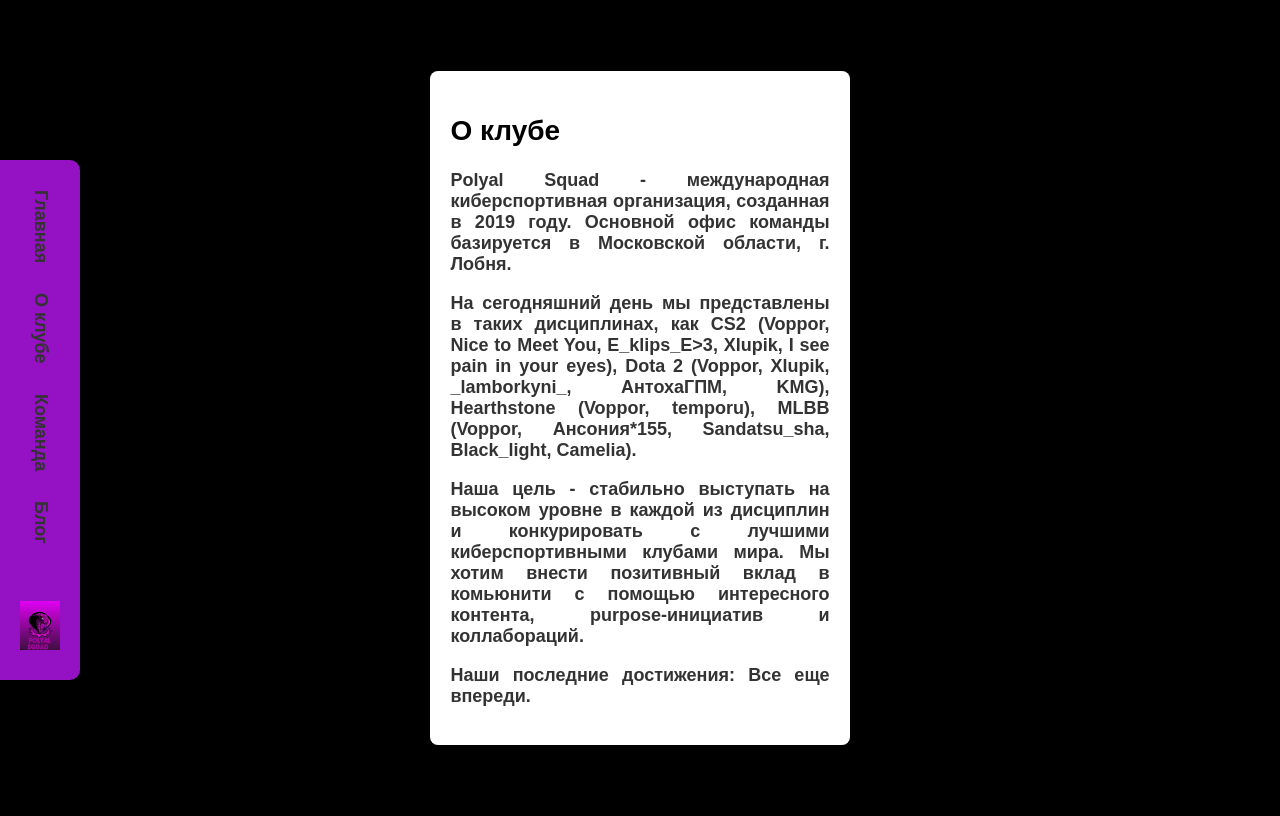
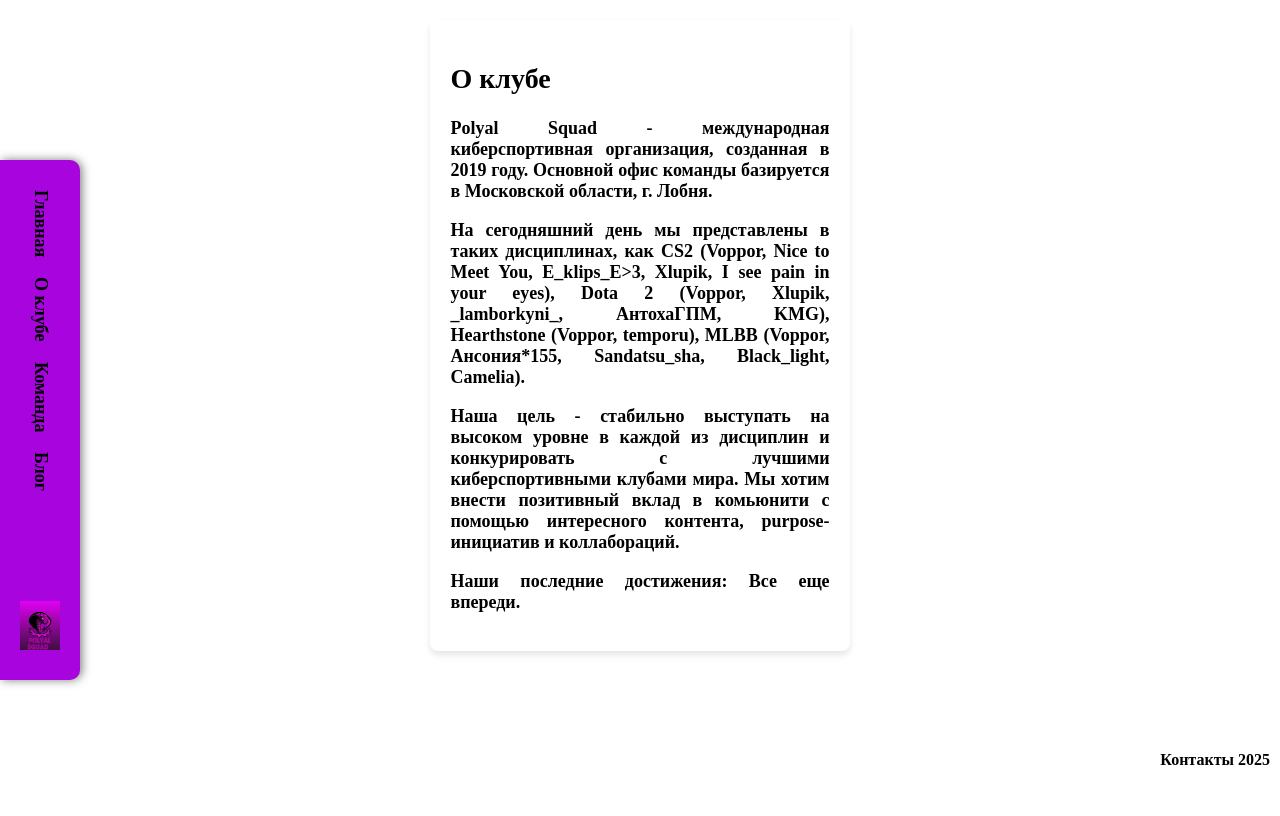
Before and after one commit to Voppor41/Projects, a Django app: page /club_page/ in a window 1280 px wide. After the commit the page ends 765 px from the top, so only its background shows below. Run offline with Django 5.2, Linux system fonts and the light colour scheme.

Commit message:
Настроен css для главной страниц, страницы регистрации и страницы клуба

```diff
--- a/Django-release/cyberclub/frontend/templates/frontend/register.html
+++ b/Django-release/cyberclub/frontend/templates/frontend/register.html
@@ -5,7 +5,7 @@
     <meta charset="UTF-8">
     <meta name="viewport" content="width=device-width, initial-scale=1.0">
     <title>Регистрация</title>
-    <link rel="stylesheet" href="{% static 'css/styles.css' %}">
+    <link rel="stylesheet" href="{% static 'css/register.css' %}">
 </head>
 <body>
     <div class="container">
--- a/Django-release/cyberclub/static/css/club_page.css
+++ b/Django-release/cyberclub/static/css/club_page.css
@@ -14,30 +14,6 @@ h2 {
 
 h3 {
     font-size: 18px;
-    color: #333;
+    color: #000000;
     text-align: justify;
 }
-
-.menu {
-    display: flex;
-    flex-direction: column; /* Элементы в колонку */
-    align-items: center; /* Выравнивание по центру */
-    width: 80px; /* Фиксированная ширина */
-    background-color: #9411c4; /* Цвет фона */
-    padding: 20px 0;
-}
-
-.menu a {
-    writing-mode: vertical-rl; /* Вертикальный текст */
-    text-align: center;
-    margin-bottom: 20px; /* Отступ между пунктами */
-    font-weight: bold;
-    text-decoration: none;
-    color: black;
-}
-
-.menu img {
-    width: 40px; /* Размер логотипа */
-    margin-top: auto; /* Прижимаем к низу */
-    padding-bottom: 10px;
-}
--- a/Django-release/cyberclub/static/css/styles.css
+++ b/Django-release/cyberclub/static/css/styles.css
@@ -36,19 +36,20 @@ footer {
     color: black;
 }
 
+
 .menu {
-    display: flex;
-    flex-direction: column; /* Элементы в колонку */
-    align-items: center; /* Выравнивание по центру */
-    width: 80px; /* Фиксированная ширина */
-    background-color: #9411c4; /* Цвет фона */
-    padding: 20px 0;
+    display: flex !important;
+    flex-direction: column !important; /* Элементы в колонку */
+    align-items: center !important; /* Выравнивание по центру */
+    width: 80px !important; /* Фиксированная ширина */
+    background-color: #a804dd !important; /* Цвет фона */
+    padding: 20px 0 !important;
 }
 
 .menu a {
     writing-mode: vertical-rl; /* Вертикальный текст */
     text-align: center;
-    margin-bottom: 20px; /* Отступ между пунктами */
+    margin-bottom: 10px; /* Отступ между пунктами */
     font-weight: bold;
     text-decoration: none;
     color: black;
@@ -59,42 +60,3 @@ footer {
     margin-top: auto; /* Прижимаем к низу */
     padding-bottom: 10px;
 }
-
-
-body {
-    font-family: Arial, sans-serif;
-    background: #000000;
-    display: flex;
-    justify-content: center;
-    align-items: center;
-    height: 100vh;
-}
-.container {
-    background: white;
-    padding: 20px;
-    border-radius: 10px;
-    box-shadow: 0px 0px 10px rgba(0,0,0,0.1);
-    width: 300px;
-}
-input {
-    width: 100%;
-    padding: 10px;
-    margin: 5px 0;
-    border: 1px solid #ddd;
-    border-radius: 5px;
-}
-button {
-    width: 100%;
-    padding: 10px;
-    background: #007bff;
-    color: white;
-    border: none;
-    border-radius: 5px;
-    cursor: pointer; }
-button:hover {
-    background: #0056b3;
-}
-.error {
-    color: red;
-    font-size: 14px;
-}
--- a/Django-release/cyberclub/templates/html-templates/club_page.html
+++ b/Django-release/cyberclub/templates/html-templates/club_page.html
@@ -1,10 +1,9 @@
 {% extends "html-templates/base.html" %}
 {% load static %}
-
-
 {% block title %} о клубе {% endblock %}
 
 {% block content %}
+    <link rel="stylesheet" href="{% static 'css/styles.css' %}">
     <link rel="stylesheet" href="{% static 'css/club_page.css' %}">
     <div class="content">
         <h2>О клубе</h2>
```
Also changed, not shown: Django-release/cyberclub/static/css/register.css (added, +38 -0 lines).
